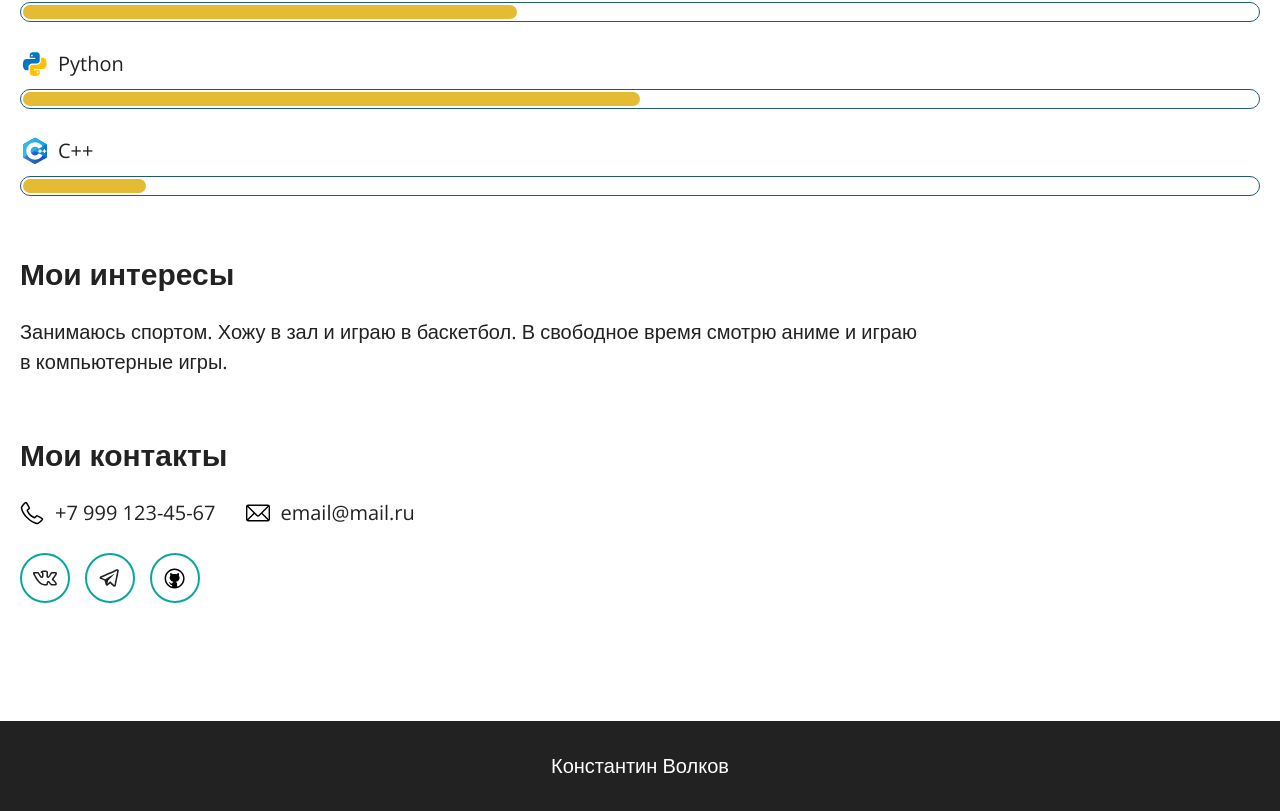
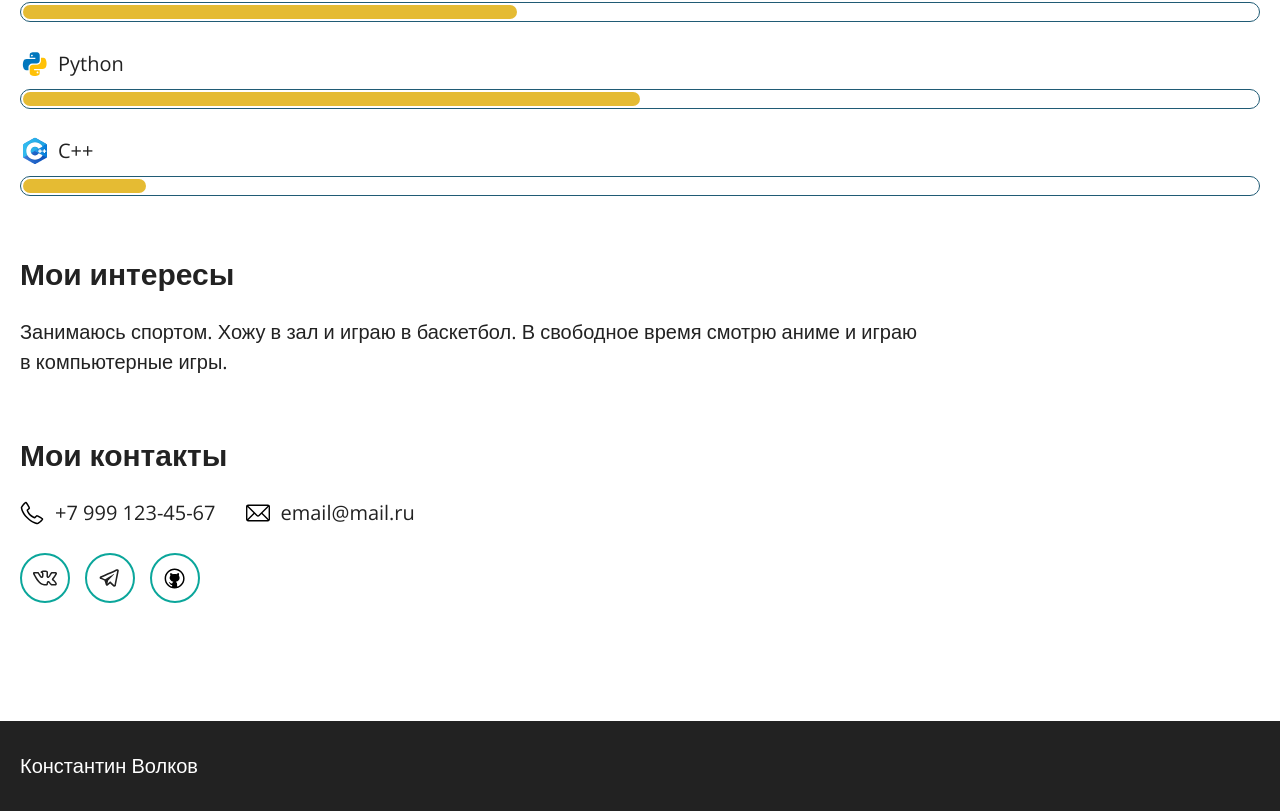
Before and after one commit to sh1robara/portfolio, a plain HTML site: page index.html in a window 1280 px wide. Shown: the part 1026-1837 px from the top of the page. Drawn offline with nearby package versions, Linux system fonts and the light colour scheme.

Commit message:
Исправлен файл style

```diff
--- a/css/style.css
+++ b/css/style.css
@@ -449,11 +449,12 @@ section {
 .footer-container {
     display: flex;
     align-items: center;
-    justify-content: center;
+    justify-content: flex-start;
 }
 
 .main-footer p {
     margin: 0;
+    text-align: left;
 }
 
 /* Адаптивность */
```
